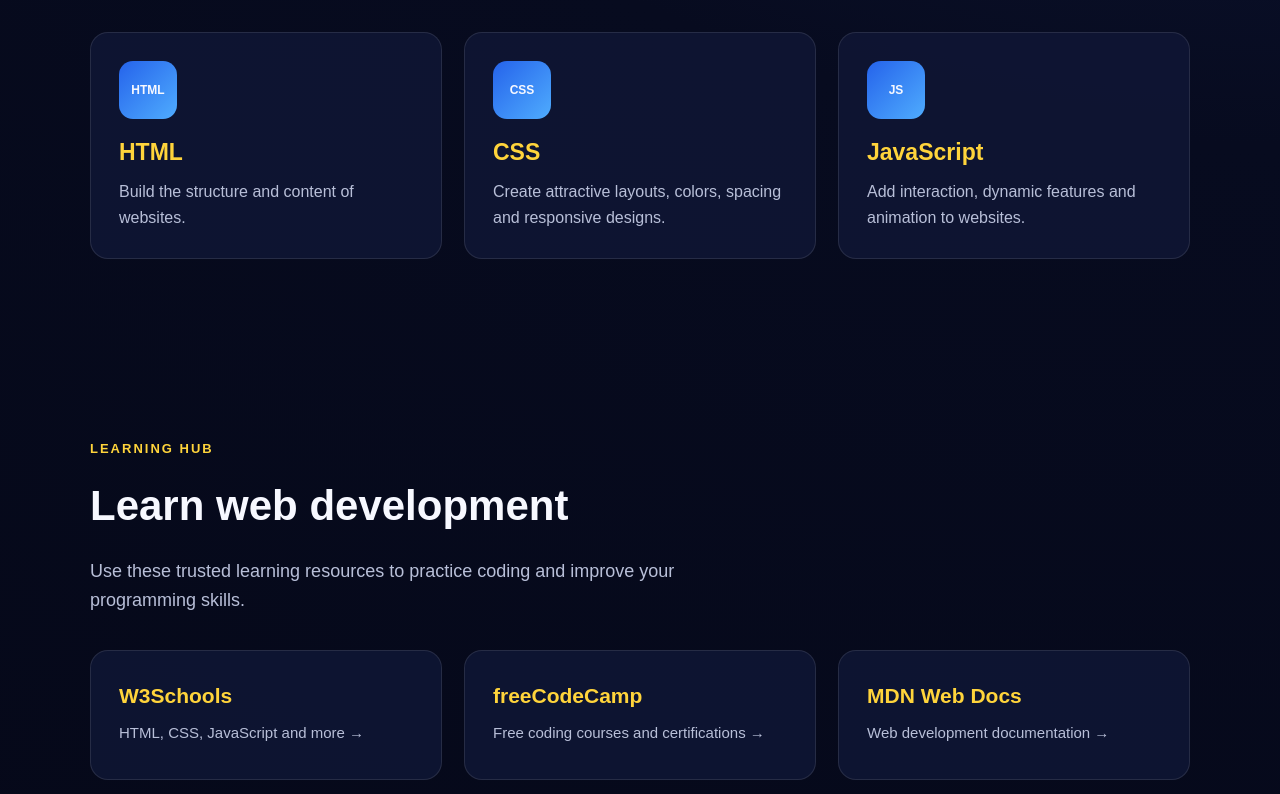
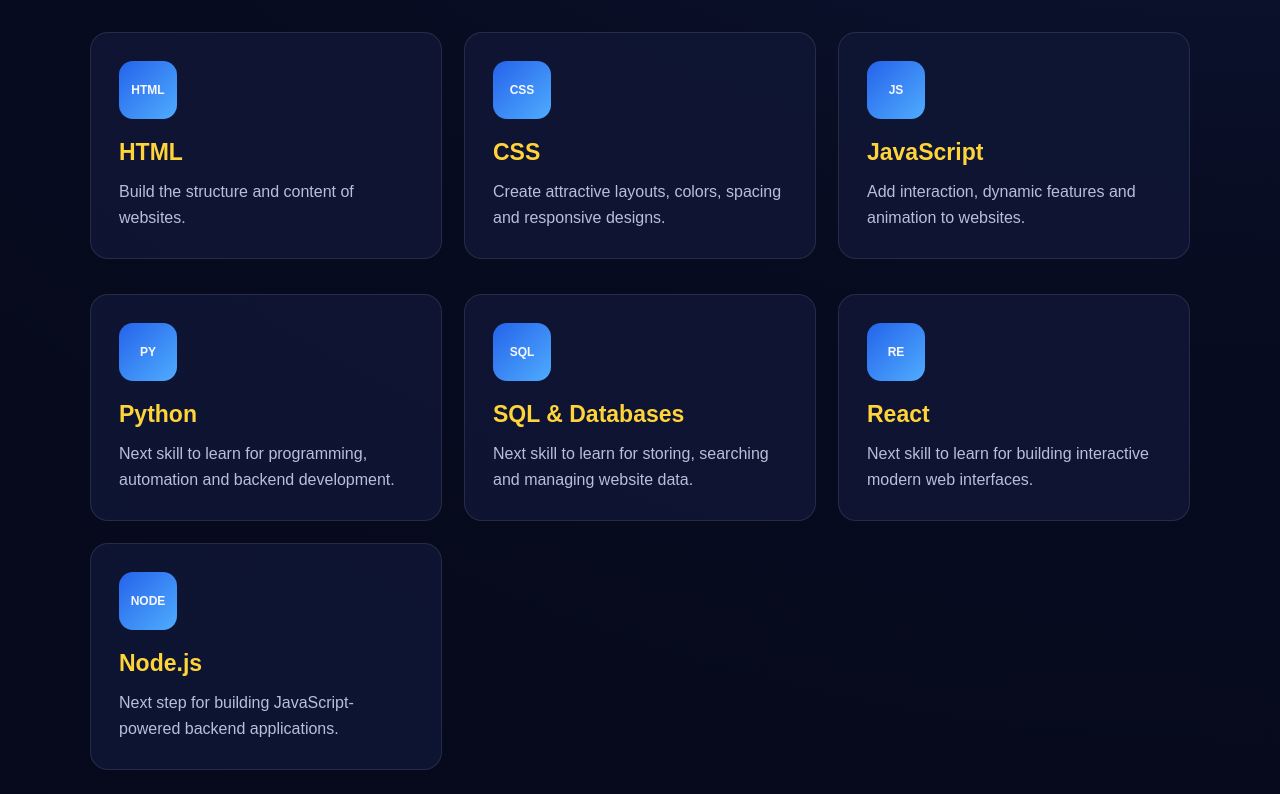
Before and after one commit to calebawaya/portfolio-website, a plain HTML site: page index.html in a window 1280 px wide. Shown: the part 1378-2172 px from the top of the page. Drawn offline with Linux system fonts and the light colour scheme.

Commit message:
Add next programming skills to portfolio

```diff
--- a/index.html
+++ b/index.html
@@ -14,7 +14,8 @@
 <main id="home">
 <section class="hero container reveal"><div class="hero-text"><p class="eyebrow">WELCOME TO MY PORTFOLIO</p><h1>Hi, I'm <span>Caleb Awaya</span>.</h1><p class="hero-copy">I'm learning web development and building modern, responsive websites with HTML, CSS and JavaScript.</p><div class="hero-actions"><a class="button primary" href="#projects">View My Work</a><a class="button secondary" href="#learning">Start Learning</a></div></div><div class="profile-card"><div class="image-container"><img src="image_43455fbf.jpg" alt="Portrait of Caleb Awaya"></div><h2>Future Web Developer</h2><p>Learning today. Building tomorrow.</p></div></section>
 <section id="about" class="section container reveal"><p class="eyebrow">ABOUT ME</p><h2>Turning ideas into websites</h2><p class="section-copy">I am a student from AVI - GALLOPERS, developing my skills in programming and web design. My goal is to create websites that look great, work smoothly and are easy to use.</p></section>
-<section id="skills" class="section container reveal"><p class="eyebrow">MY SKILLS</p><h2>What I'm learning</h2><div class="cards"><article class="skill-card"><div class="icon">HTML</div><h3>HTML</h3><p>Build the structure and content of websites.</p></article><article class="skill-card"><div class="icon">CSS</div><h3>CSS</h3><p>Create attractive layouts, colors, spacing and responsive designs.</p></article><article class="skill-card"><div class="icon">JS</div><h3>JavaScript</h3><p>Add interaction, dynamic features and animation to websites.</p></article></div></section>
+<section id="skills" class="section container reveal"><p class="eyebrow">MY SKILLS</p><h2>What I'm learning</h2><div class="cards"><article class="skill-card"><div class="icon">HTML</div><h3>HTML</h3><p>Build the structure and content of websites.</p></article><article class="skill-card"><div class="icon">CSS</div><h3>CSS</h3><p>Create attractive layouts, colors, spacing and responsive designs.</p></article><article class="skill-card"><div class="icon">JS</div><h3>JavaScript</h3><p>Add interaction, dynamic features and animation to websites.</p></article></div>
+<div class="cards next-skills"><article class="skill-card"><div class="icon">PY</div><h3>Python</h3><p>Next skill to learn for programming, automation and backend development.</p></article><article class="skill-card"><div class="icon">SQL</div><h3>SQL & Databases</h3><p>Next skill to learn for storing, searching and managing website data.</p></article><article class="skill-card"><div class="icon">RE</div><h3>React</h3><p>Next skill to learn for building interactive modern web interfaces.</p></article><article class="skill-card"><div class="icon">NODE</div><h3>Node.js</h3><p>Next step for building JavaScript-powered backend applications.</p></article></div></section>
 <section id="learning" class="section container reveal"><p class="eyebrow">LEARNING HUB</p><h2>Learn web development</h2><p class="section-copy">Use these trusted learning resources to practice coding and improve your programming skills.</p><div class="learning-grid"><a class="learning-card" href="https://www.w3schools.com/" target="_blank" rel="noopener noreferrer"><strong>W3Schools</strong><span>HTML, CSS, JavaScript and more →</span></a><a class="learning-card" href="https://www.freecodecamp.org/" target="_blank" rel="noopener noreferrer"><strong>freeCodeCamp</strong><span>Free coding courses and certifications →</span></a><a class="learning-card" href="https://developer.mozilla.org/en-US/" target="_blank" rel="noopener noreferrer"><strong>MDN Web Docs</strong><span>Web development documentation →</span></a><a class="learning-card" href="https://www.theodinproject.com/" target="_blank" rel="noopener noreferrer"><strong>The Odin Project</strong><span>Project-based web development →</span></a><a class="learning-card" href="https://javascript.info/" target="_blank" rel="noopener noreferrer"><strong>JavaScript.info</strong><span>Learn JavaScript step by step →</span></a><a class="learning-card" href="https://github.com/" target="_blank" rel="noopener noreferrer"><strong>GitHub</strong><span>Build and share coding projects →</span></a></div></section>
 <section id="projects" class="section container reveal"><p class="eyebrow">PROJECTS</p><h2>Things I'm building</h2><div class="project-grid"><article class="project-card"><h3>Personal Portfolio</h3><p>A responsive website that introduces me, my skills and my projects.</p><span>HTML • CSS • JavaScript</span></article><article class="project-card"><h3>Gallopers 10th Anniversary</h3><p>An event website designed to make guests excited about the celebration.</p><span>Web Design • Animation</span></article><article class="project-card"><h3>More Coming Soon</h3><p>I'm continuing to learn and will add new projects as I build them.</p><span>Learning • Creating</span></article></div></section>
 <section id="contact" class="section contact-section reveal"><div class="container"><p class="eyebrow">CONTACT</p><h2>Let's build something great.</h2><p class="section-copy">Interested in my work? You can reach me through email.</p><a class="button primary" href="mailto:caleb.awaya@mentorswithoutborders.net">Email Me</a></div></section>
```
